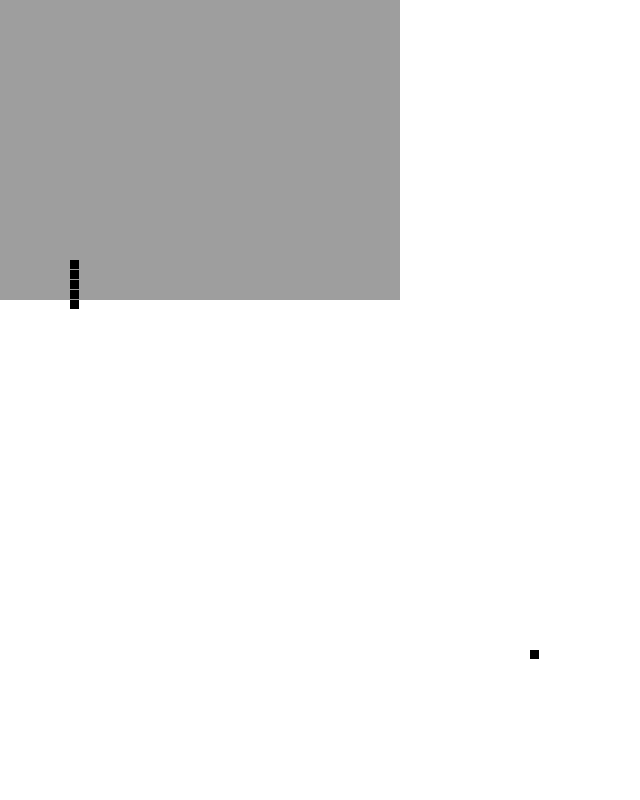
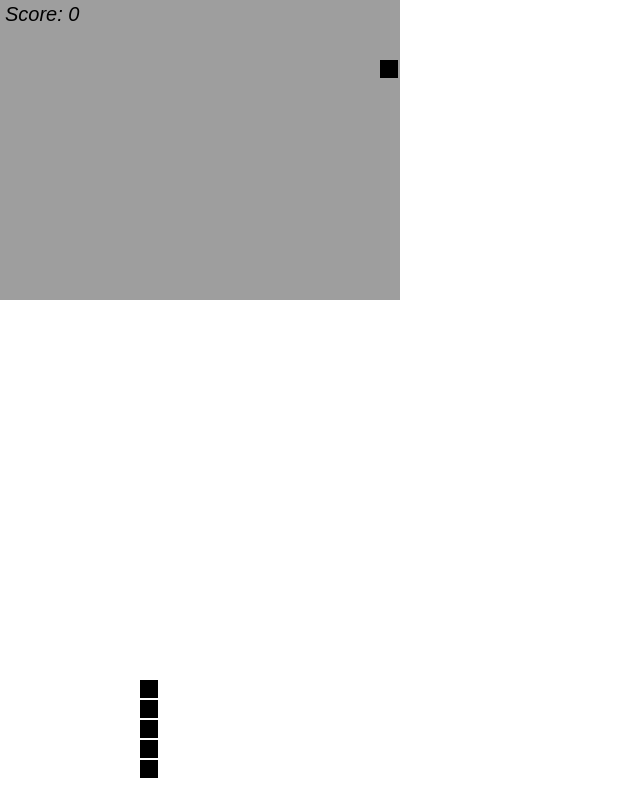
Before and after one commit to kolyabres/snake-game, a plain HTML site: page index.html in a window 1280 px wide. Shown: the whole page, without its empty margins (0-640 px from the left). Drawn offline with Linux system fonts and the light colour scheme.

Commit message:
score add fixes

```diff
--- /dev/null
+++ b/css/style.css
@@ -0,0 +1,20 @@
+canvas {
+    position: absolute;
+    text-align: center;
+}
+
+section {
+    width: 100%;
+    height: 100%;
+}
+
+.nav {
+    position: absolute;
+    top: 550px;
+}
+
+body {
+    margin: 0;
+    width:100%;
+    height: 100%;
+}
--- a/index.html
+++ b/index.html
@@ -2,6 +2,7 @@
 <html>
 <head lang="en">
     <meta charset="UTF-8">
+    <link rel="stylesheet" href="css/style.css"/>
     <script src="js/jquery-1.9.1.min.js"></script>
     <script src="js/script.js"></script>
     <title>Snake</title>
@@ -75,23 +76,3 @@
 </script>
 </body>
 </html>
-<style>
-    canvas {
-        position: absolute;
-        text-align: center;
-    }
-
-    section {
-        width: 100%;
-        height: 100%;
-    }
-
-    .nav {
-        position: absolute;
-        top: 550px;
-    }
-
-    body {
-        margin: 0;
-    }
-</style>
--- a/js/script.js
+++ b/js/script.js
@@ -1,18 +1,13 @@
-function getRandomInt(min, max) {
-    return Math.floor(Math.random() * max) + min;
+Math.__proto__ = {
+    rand: function (min, max) {
+        return Math.floor(Math.random() * max) + min;
+    }
 }
 
 
 function Part(x, y) {
     this.x = x;
     this.y = y;
-    this.toString = function () {
-        return this.x + "_" + this.y;
-    }
-
-    this.toArray = function () {
-        return [this.x, this.y];
-    }
 
     this.copy = function () {
         return new Part(this.x, this.y)
@@ -31,8 +26,8 @@ function Part(x, y) {
 var snake = {
     context: null,              //canvas
     interval: null,
-    speed: 200,                 //швидкість руху
-    scale: 10,                  //масштаб
+    speed: 150,                 //швидкість руху
+    scale: 20,                  //масштаб
     fieldWidth: window.innerWidth,             //розмір поля
     fieldheignt: window.innerHeight,             //розмір поля
     direction: 'down',         //напрямок руху
@@ -55,7 +50,7 @@ var snake = {
     food: {
         food: null,
         plant: function () {
-            snake.food.food = new Part(getRandomInt(1, snake.fieldWidth / snake.scale), getRandomInt(1, snake.fieldheignt / snake.scale));
+            snake.food.food = new Part(Math.rand(1, snake.fieldSizeX), Math.rand(1, snake.fieldSizeY));
             snake.display([snake.food.food]);
         }
     },
@@ -64,9 +59,8 @@ var snake = {
     init: function (context) {
         var _self = this;
 
-        _self.sizex = snake.fieldWidth / snake.scale;
-        console.log(_self.sizex);
-        _self.sizey = snake.fieldheignt / snake.scale;
+        _self.fieldSizeX = _self.fieldWidth / _self.scale;
+        _self.fieldSizeY = _self.fieldheignt / _self.scale;
         _self.context = context;
 
         _self.food.plant();
@@ -116,10 +110,10 @@ var snake = {
 
     },
     display: function (data) {
-        var _self = this
+        var _self = this;
         data.forEach(function (e, i, a) {
-            var size = snake.scale - 1;
-            _self.context.fillRect(e.x * snake.scale, e.y * snake.scale, size, size);
+            var size = snake.scale - 2;
+            _self.context.fillRect(e.x * _self.scale, e.y * _self.scale, size, size);
         })
     },
     clear: function () {
@@ -131,7 +125,15 @@ var snake = {
         this.clear();
         this.display(this.parts);
         this.display([this.food.food]);
+        this.displayScore();
+    },
 
+    displayScore: function () {
+        var score = this.parts.length - 5;
+        this.context.fillStyle = '#000';
+        this.context.font = 'italic 20px sans-serif';
+        this.context.textBaseline = 'top';
+        this.context.fillText('Score: ' + score, 5, 5);
     },
 
     changeDirection: function (newDirection) {
@@ -148,19 +150,22 @@ var snake = {
 
     eatFood: function () {
         this.parts.push(this.parts[0].copy());
+
+        return this;
     },
 
     mayBeEnd: function () {
-        var head = snake.parts[0].copy();
-        for (var i = 2; i < snake.parts.length; i++) {
-            if (head.compare(snake.parts[i])) {
+        var _self = this;
+        var head = _self.parts[0].copy();
+        for (var i = 2; i < _self.parts.length; i++) {
+            if (head.compare(_self.parts[i])) {
                 console.log('end');
-                return snake.theEnd();
+                return _self.theEnd();
             }
 
-            if (head.x < 0 || head.y < 0 || head.x > snake.sizex || head.y > snake.sizey) {
+            if (head.x < 0 || head.y < 0 || head.x > _self.fieldSizeX || head.y > _self.fieldSizeY) {
                 console.log('end2');
-                return snake.theEnd();
+                return _self.theEnd();
             }
 
         }
@@ -172,8 +177,8 @@ var snake = {
         this.clear();
         this.context.fillStyle = '#000';
         this.context.font = 'italic 50px sans-serif';
-        //this.context.textBaseline = 'top';
-        this.context.fillText('You are Loser!!!!!!', 50, 50);
+        this.context.textBaseline = 'top';
+        this.context.fillText('You are Loser!', this.fieldWidth / 2 - 150, this.fieldheignt / 2);
         clearInterval(this.interval);
         return true;
     }
```
